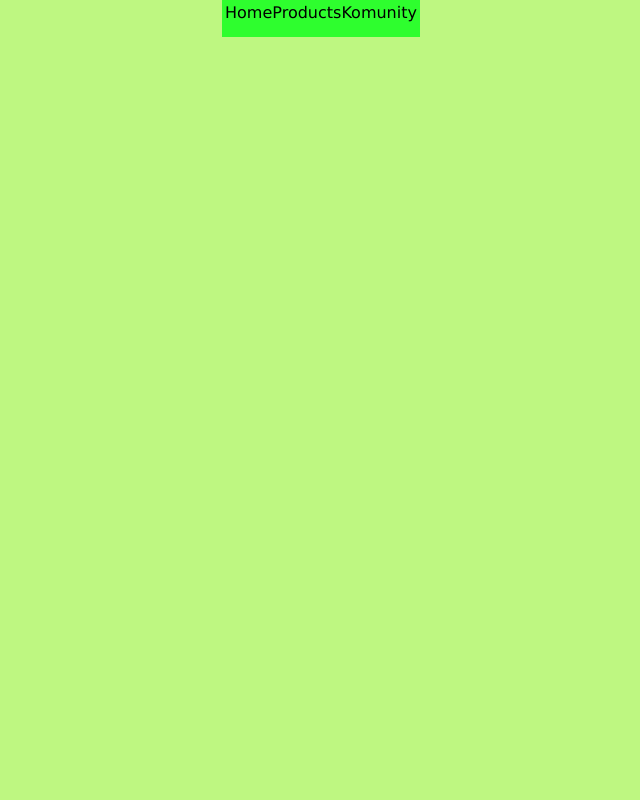
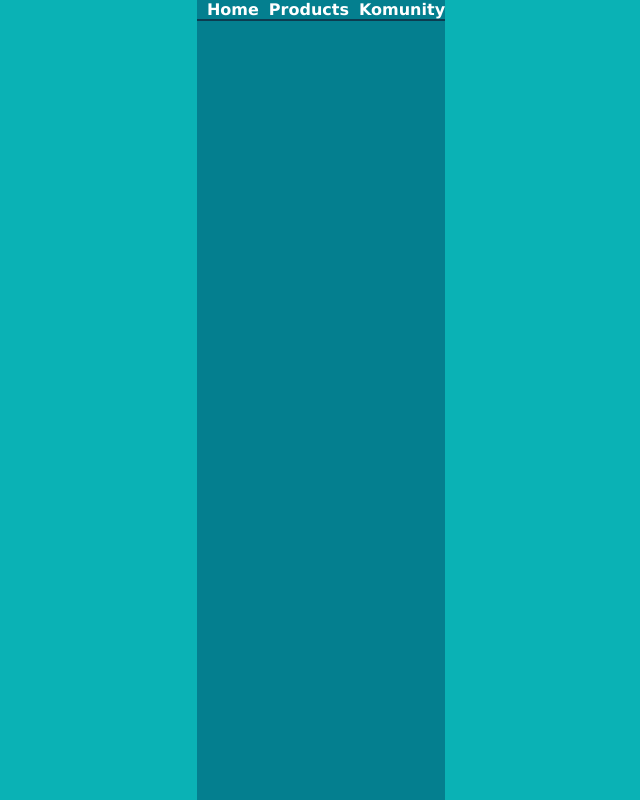
Before and after one commit to Tomas-Paronai/ZadanieStranka, a PHP site: page / in a window 1280 px wide. Shown: the whole page, without its empty margins (319-959 px from the left). Run offline with PHP 8.4, Linux system fonts and the light colour scheme; data that the repository does not hold is empty.

Commit message:
header styling. new colors

```diff
--- a/style/includes/header.css
+++ b/style/includes/header.css
@@ -1,11 +1,11 @@
 @CHARSET "UTF-8";
 
 .item-pic{
-	width:304px;
+	width:100%;
 	height:228px;
 	border-style: solid;
-    border-width: medium;
-	border-color: #04B404;
+    border-width: 3px;
+	border-color: #047F8F;
 }
 
 .item-label{
@@ -15,19 +15,17 @@
 .item-hr{
   border: 2;
   width: 80%;
-  color: #ffffff;
+  border-color: #0C3C50;
 }
 
 .header-navigation{
-	width: 60%;
-	border-collapse: collapse;
+	width:60%
 }
 
 .navigation-item{
-	background-color: #2EFE2E;
+	padding-left: 10px;
 	text-align: center;
+	background-color: #047f8f;
+	font-weight: 700;
+    color: white;
 }
-
-.navigation-item:hover{
-	background-color: #81F781;
-}
--- a/style/index.css
+++ b/style/index.css
@@ -1,31 +1,30 @@
 @CHARSET "UTF-8";
 
-html, body {
+html{
     height: 100%;
-    background:#BEF781;
+    background:#0AB2B5;
     font-family: "Lucida Sans Unicode", "Lucida Grande", sans-serif;
-}
-
-html {
     display: table;
     margin: auto;
 }
+
+body{
+	background: #047F8F;
+}
+
 body {
     display: table-cell;
     vertical-align: top-middle;
 }
 
-#page{
-
-}
-
-#header-main, #body-main, #footer-main{
-	border-collapse: collapse;
-    border-style: solid;
-    border-width: medium;
-    border-color: #2EFE2E;
+#body-main{
+	border: 0;
+	border-style: solid;
+	border-top-width: 2px;
+	border-left-width: 2px;
+	border-color: #0C3C50;
 }
 
 #header-main{
-	background: #ffffff;
+	background: #E9E7EC;
 }
--- a/view/includes/header.php
+++ b/view/includes/header.php
@@ -30,10 +30,17 @@
 			?>
 
 		</tr>
-		<tr class="header-navigation">
-			<td class="navigation-item">Home</td>
-			<td class="navigation-item">Products</td>
-			<td class="navigation-item">Komunity</td>
+		<tr>
+			<td colspan="3" align="center">
+				<table class="header-navigation" cellspacing="0" cellpadding="0">
+					<tr>
+						<td class="navigation-item">Home</td>
+						<td class="navigation-item">Products</td>
+						<td class="navigation-item">Komunity</td>
+					</tr>
+				</table>
+			</td>
+
 		</tr>
 	</table>
 </div>
```
